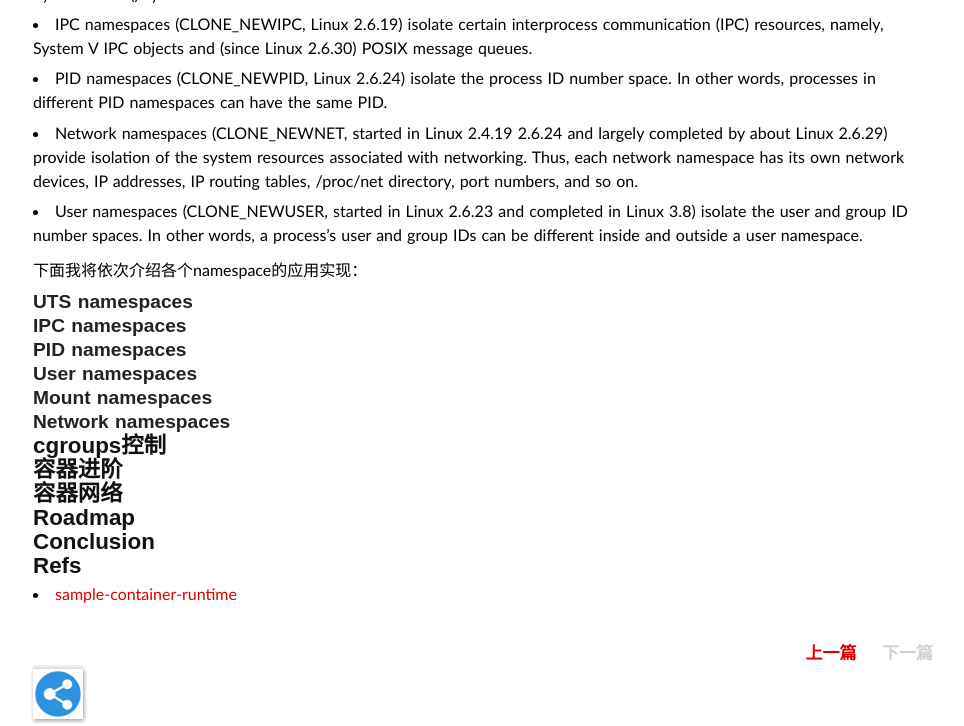
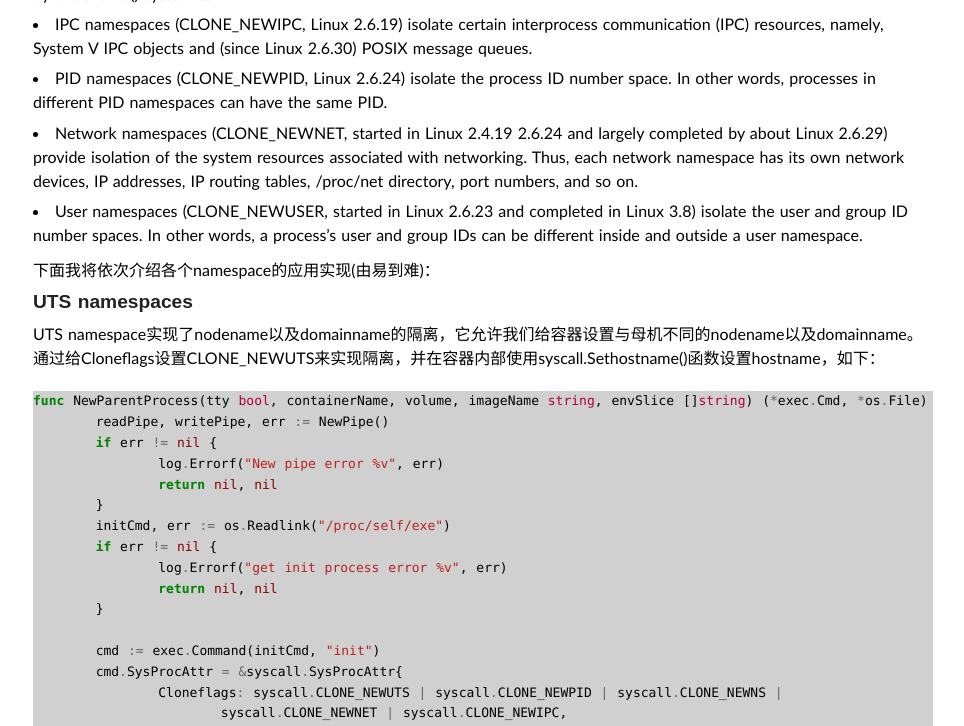
Before and after one commit to duyanghao/duyanghao.github.io, a Jekyll site: the page built from _posts/2020-11-2-sample-container-runtime.md, in a window 1280 px wide and 1400 px high, scrolled down 5197 px. Shown: the top 726 px of the window, without its empty margins (157-1121 px from the left). Built offline with Jekyll 4.4.1, drawn with Linux system fonts in a browser that asks for light colours; some web fonts are replaced; comment, search, counter and statistics services are not loaded; some of the changed text lies outside the part shown.

Commit message:
add sample-container-runtime
Signed-off-by: duyanghao <1294057873@qq.com>

````diff
--- a/_posts/2020-11-2-sample-container-runtime.md
+++ b/_posts/2020-11-2-sample-container-runtime.md
@@ -188,9 +188,88 @@ Linux目前提供了6种namespace类型，每种namespace用途各不相同：
 * Network namespaces (CLONE_NEWNET, started in Linux 2.4.19 2.6.24 and largely completed by about Linux 2.6.29) provide isolation of the system resources associated with networking. Thus, each network namespace has its own network devices, IP addresses, IP routing tables, /proc/net directory, port numbers, and so on.
 * User namespaces (CLONE_NEWUSER, started in Linux 2.6.23 and completed in Linux 3.8) isolate the user and group ID number spaces. In other words, a process's user and group IDs can be different inside and outside a user namespace.
 
-下面我将依次介绍各个namespace的应用实现：
+下面我将依次介绍各个namespace的应用实现(由易到难)：
 
 ### UTS namespaces
+
+UTS namespace实现了nodename以及domainname的隔离，它允许我们给容器设置与母机不同的nodename以及domainname。通过给Cloneflags设置CLONE_NEWUTS来实现隔离，并在容器内部使用syscall.Sethostname()函数设置hostname，如下：
+
+```go
+func NewParentProcess(tty bool, containerName, volume, imageName string, envSlice []string) (*exec.Cmd, *os.File) {
+	readPipe, writePipe, err := NewPipe()
+	if err != nil {
+		log.Errorf("New pipe error %v", err)
+		return nil, nil
+	}
+	initCmd, err := os.Readlink("/proc/self/exe")
+	if err != nil {
+		log.Errorf("get init process error %v", err)
+		return nil, nil
+	}
+
+	cmd := exec.Command(initCmd, "init")
+	cmd.SysProcAttr = &syscall.SysProcAttr{
+		Cloneflags: syscall.CLONE_NEWUTS | syscall.CLONE_NEWPID | syscall.CLONE_NEWNS |
+			syscall.CLONE_NEWNET | syscall.CLONE_NEWIPC,
+	}
+
+	if tty {
+		cmd.Stdin = os.Stdin
+		cmd.Stdout = os.Stdout
+		cmd.Stderr = os.Stderr
+	} else {
+		dirURL := fmt.Sprintf(DefaultInfoLocation, containerName)
+		if err := os.MkdirAll(dirURL, 0622); err != nil {
+			log.Errorf("NewParentProcess mkdir %s error %v", dirURL, err)
+			return nil, nil
+		}
+		stdLogFilePath := dirURL + ContainerLogFile
+		stdLogFile, err := os.Create(stdLogFilePath)
+		if err != nil {
+			log.Errorf("NewParentProcess create file %s error %v", stdLogFilePath, err)
+			return nil, nil
+		}
+		cmd.Stdout = stdLogFile
+	}
+
+	cmd.ExtraFiles = []*os.File{readPipe}
+	cmd.Env = append(os.Environ(), envSlice...)
+	NewWorkSpace(volume, imageName, containerName)
+	cmd.Dir = fmt.Sprintf(MntUrl, containerName)
+	return cmd, writePipe
+}
+
+...
+var InitCommand = cli.Command{
+	Name:  "init",
+	Usage: "Init container process run user's process in container. Do not call it outside",
+	Action: func(context *cli.Context) error {
+		log.Infof("init come on")
+		err := container.RunContainerInitProcess()
+		return err
+	},
+}
+
+func RunContainerInitProcess() error {
+	cmdArray := readUserCommand()
+	if cmdArray == nil || len(cmdArray) == 0 {
+		return fmt.Errorf("Run container get user command error, cmdArray is nil")
+	}
+
+	setUpMount()
+
+	path, err := exec.LookPath(cmdArray[0])
+	if err != nil {
+		log.Errorf("Exec loop path error %v", err)
+		return err
+	}
+	log.Infof("Find path %s", path)
+	if err := syscall.Exec(path, cmdArray[0:], os.Environ()); err != nil {
+		log.Errorf(err.Error())
+	}
+	return nil
+}
+```
 
 ### IPC namespaces
 
````
